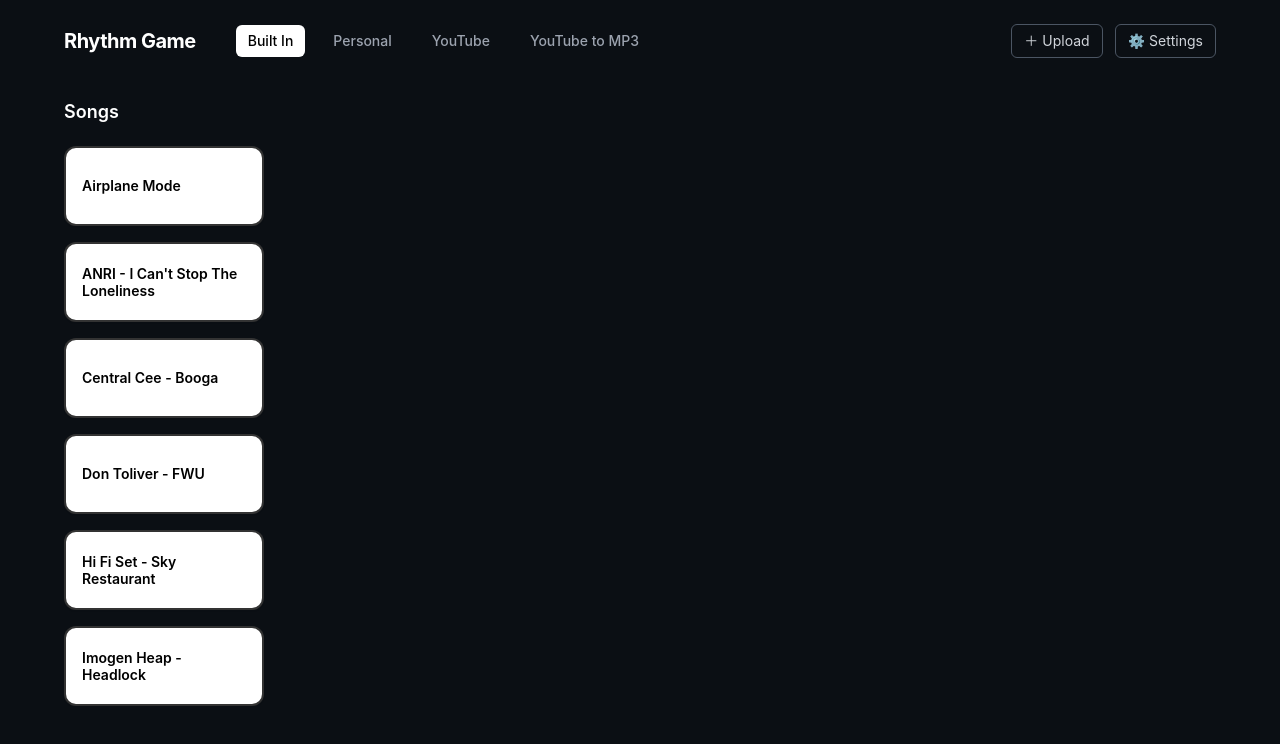
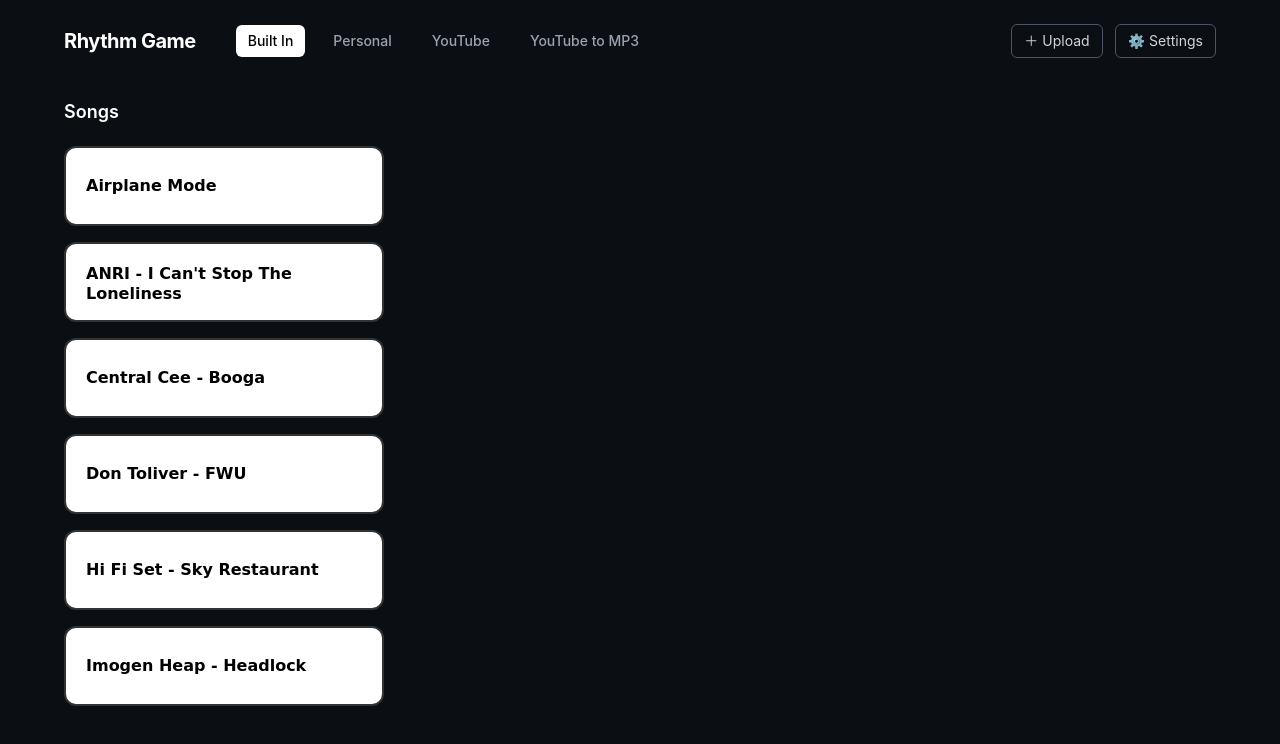
Before and after one commit to danielfrankin85-blip/RhythmAi, a React (Vite) app: page / in a window 1280 px wide. Shown: the top 744 px of the page. Built offline with nearby package versions, Linux system fonts and the light colour scheme.

Commit message:
feat: make cards longer, add bubbly Comic Sans font, fix overflow cutoff, change hover animation to horizontal X-axis push

```diff
--- a/src/components/Menu/SongSelect.tsx
+++ b/src/components/Menu/SongSelect.tsx
@@ -213,10 +213,10 @@
       <div className="flex flex-1 gap-10 lg:gap-20">
 
         {/* ── LEFT: Song list ── */}
-        <section className="flex-1">
+        <section className="flex-1" style={{ overflow: 'visible' }}>
           <h2 className="mb-5 text-lg font-semibold text-white">Songs</h2>
 
-          <div className="flex flex-col gap-4 overflow-y-auto" style={{ maxHeight: '70vh' }}>
+          <div className="flex flex-col gap-4 overflow-y-auto overflow-x-visible pr-8" style={{ maxHeight: '70vh' }}>
             {songs.length === 0 && (
               <p className="text-sm text-gray-500">No songs in this tab yet.</p>
             )}
@@ -231,11 +231,11 @@
                   onClick={() => setSelectedSongId(song.id)}
                   className={`
                     song-card
-                    group relative rounded-xl border-2 bg-white px-4 py-5
+                    group relative rounded-xl border-2 bg-white px-5 py-5
                     text-left text-black shadow-sm
-                    max-w-[200px]
-                    transition-all duration-200 ease-out
-                    hover:-translate-y-2 hover:scale-105 hover:shadow-lg hover:z-10
+                    max-w-[320px] w-full
+                    transition-all duration-300 ease-out
+                    hover:translate-x-3 hover:scale-105 hover:shadow-lg hover:z-10
                     focus-visible:ring-2 focus-visible:ring-sky-400 focus-visible:ring-offset-2 focus-visible:ring-offset-game-bg
                     ${isSelected
                       ? 'border-sky-400 shadow-[0_0_12px_rgba(56,189,248,0.35)]'
@@ -246,9 +246,9 @@
                   }}
                   aria-pressed={isSelected}
                 >
-                  <span className="block text-sm font-semibold leading-tight">{song.name}</span>
+                  <span className="block text-base font-black leading-tight" style={{ fontFamily: 'Comic Sans MS, Chalkboard SE, Comic Neue, cursive' }}>{song.name}</span>
                   {record && (
-                    <span className="mt-2 block text-xs text-gray-500">
+                    <span className="mt-2 block text-xs text-gray-500 font-medium">
                       Best: {record.bestScore.toLocaleString()} · {record.bestAccuracy.toFixed(2)}%
                     </span>
                   )}
--- a/src/index.css
+++ b/src/index.css
@@ -20,13 +20,13 @@
 }
 
 @layer components {
-  /* Song card hover effects - push adjacent cards */
+  /* Song card hover effects - push adjacent cards horizontally */
   .song-card:hover ~ .song-card {
-    transform: translateY(4px);
+    transform: translateX(8px);
   }
 
-  /* Previous sibling effect (requires reverse order or JS, fallback to subtle shift) */
+  /* Previous sibling effect - push up slightly */
   .song-card:has(+ .song-card:hover) {
-    transform: translateY(-4px);
+    transform: translateX(8px);
   }
 }
```
